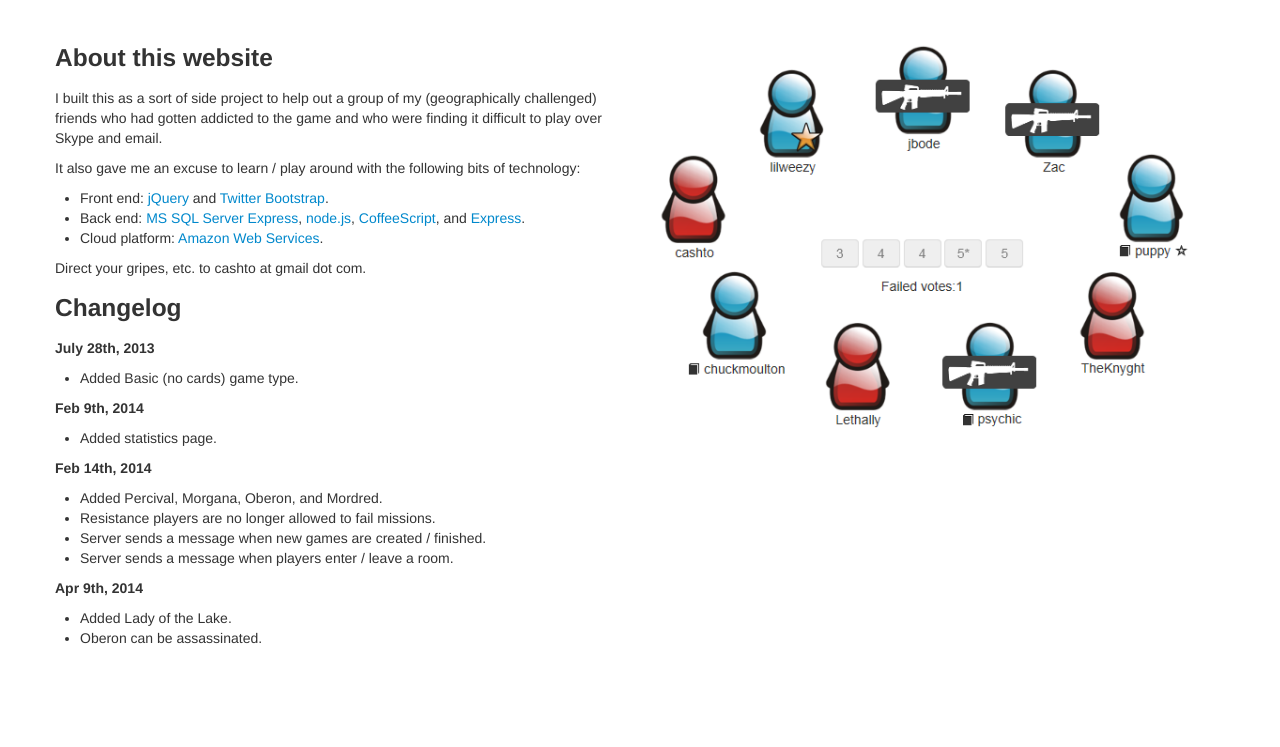
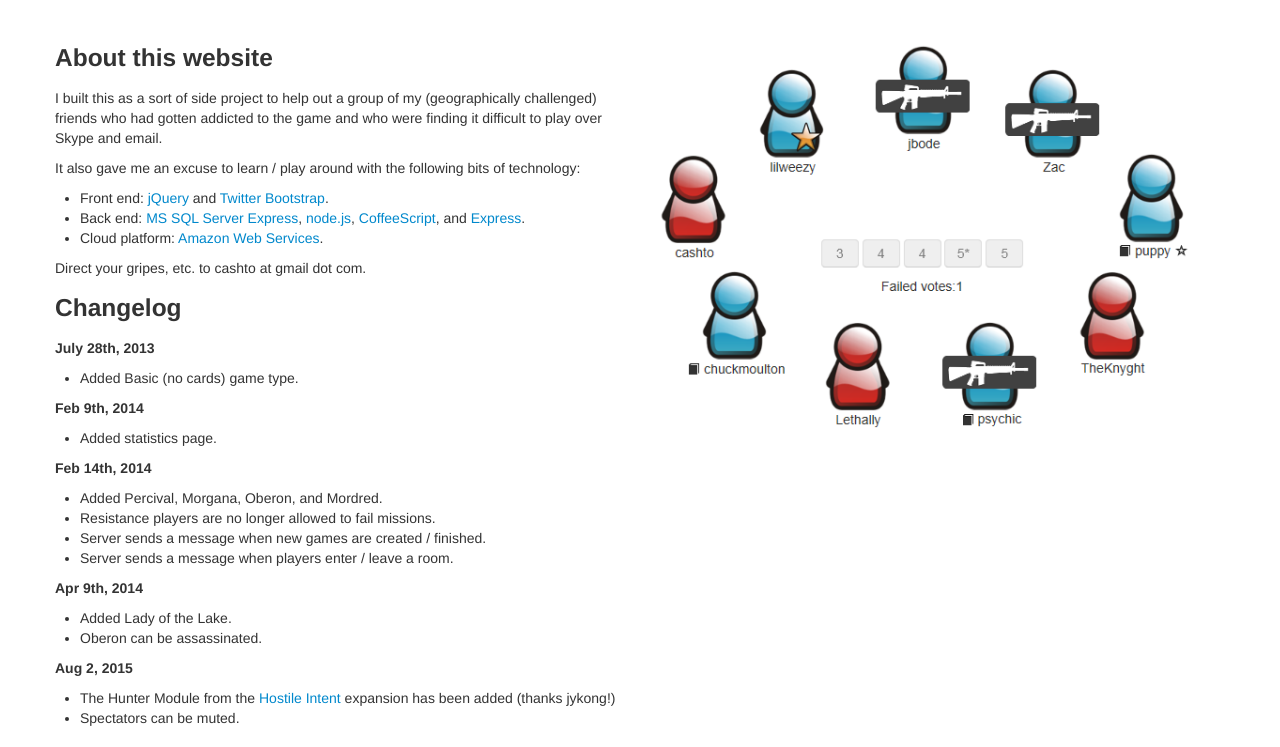
Before and after one commit to cashto/resistance, a website: page client/about.html in a window 1280 px wide. Shown: the part 53-800 px from the top of the page. Drawn offline with Linux system fonts and the light colour scheme.

Commit message:
Update index.html, about.html with what's new

```diff
--- a/client/about.html
+++ b/client/about.html
@@ -73,6 +73,12 @@
                 <li>Oberon can be assassinated.
                 </ul>
 
+                <h5>Aug 2, 2015</h5>
+
+                <ul>
+                <li>The Hunter Module from the <a href="https://boardgamegeek.com/boardgame/162889/resistance-hostile-intent">Hostile Intent</a> expansion has been added (thanks jykong!)
+                <li>Spectators can be muted.
+                </ul>
             </div>
             <div class='span6'>
                 <img src=ss.png>
```
Also changed, not shown: client/index.html (+1 -1 lines).
